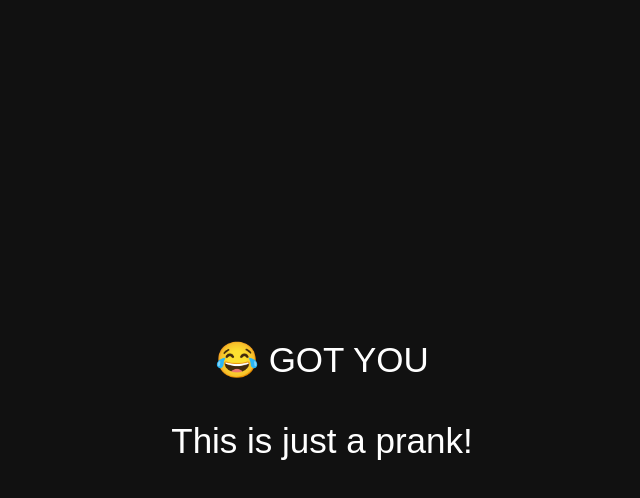
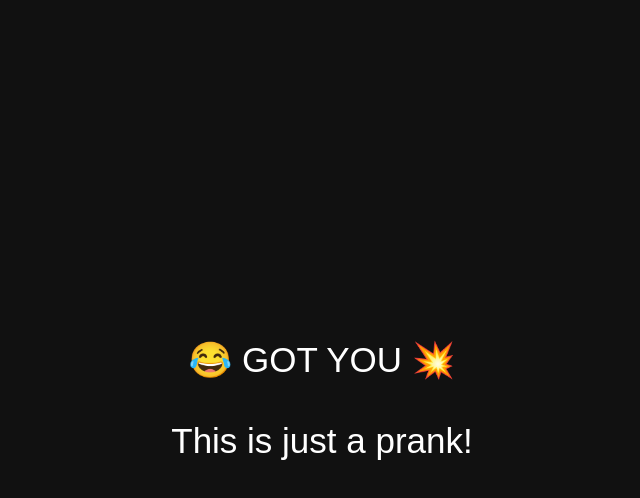
Before and after one commit to Harshitji90/ProPrank, a plain HTML site: page PrankFirst/index.html in a window 1280 px wide. Both pictures are taken after a click on the button "🎁 Click Here". Shown: the whole page, without its empty margins (318-958 px from the left). Drawn offline with Linux system fonts and the light colour scheme.

Commit message:
Updated project

```diff
--- a/PrankFirst/index.html
+++ b/PrankFirst/index.html
@@ -53,7 +53,7 @@
     </div>
 
     <div id="prank">
-      😂 GOT YOU
+      😂 GOT YOU  💥
       <br /><br />
       This is just a prank!
     </div>
```
